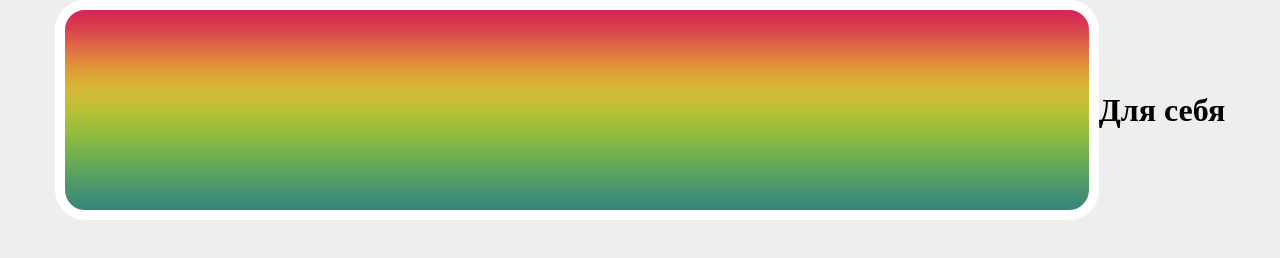
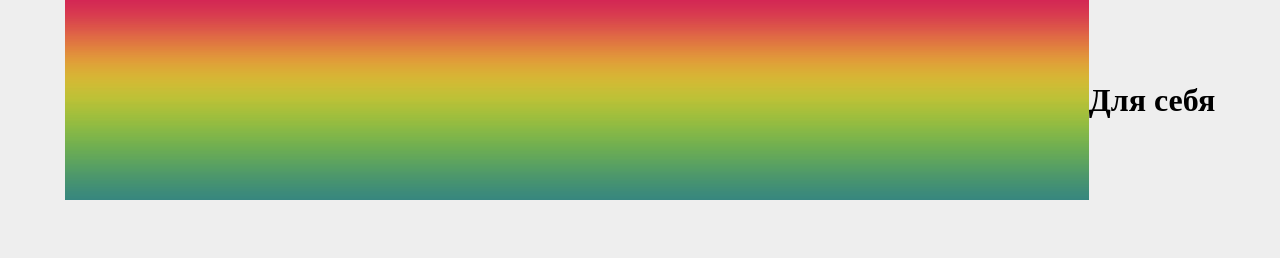
Before and after one commit to bargotop/githubio, a plain HTML site: page index.html in a window 1280 px wide. Drawn offline with Linux system fonts and the light colour scheme.

Commit message:
Update style.css

```diff
--- a/assets/style.css
+++ b/assets/style.css
@@ -6,8 +6,6 @@ DIV {
   box-shadow: 0 -150px 70px -120px teal inset,
               0 -220px 70px -120px yellowgreen inset,
               0 -280px 70px -120px gold inset;
-  border-radius: 30px;
-  border: 10px solid white;
   animation: background 4s infinite alternate;
 }
 
```
